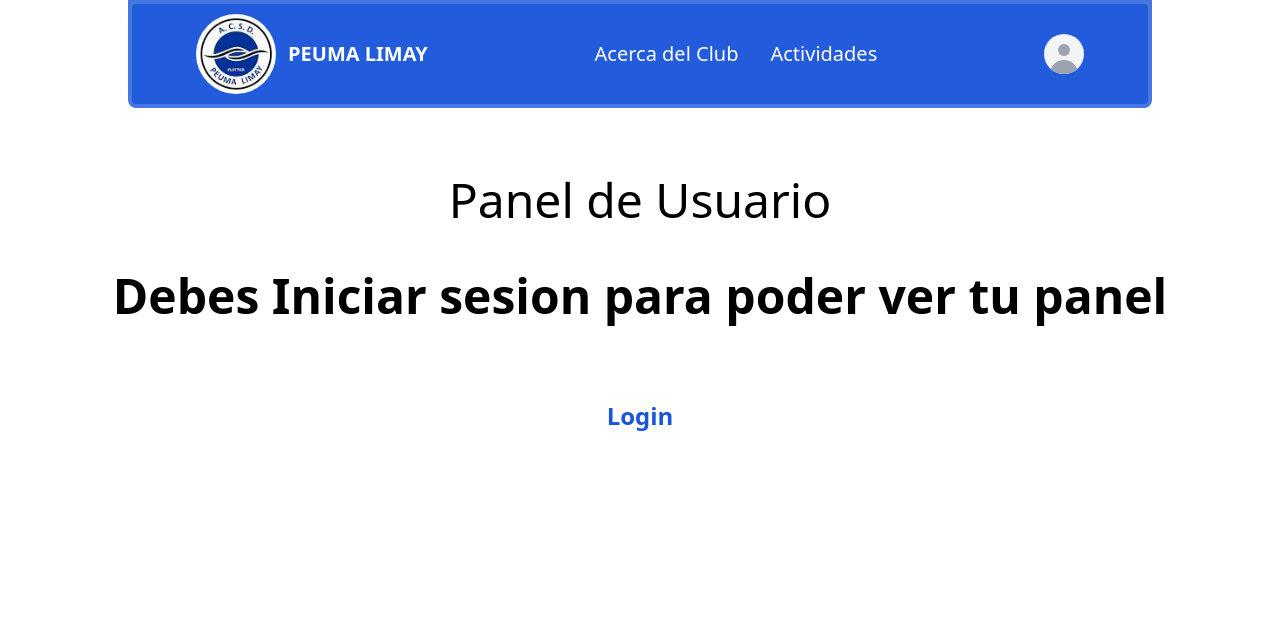
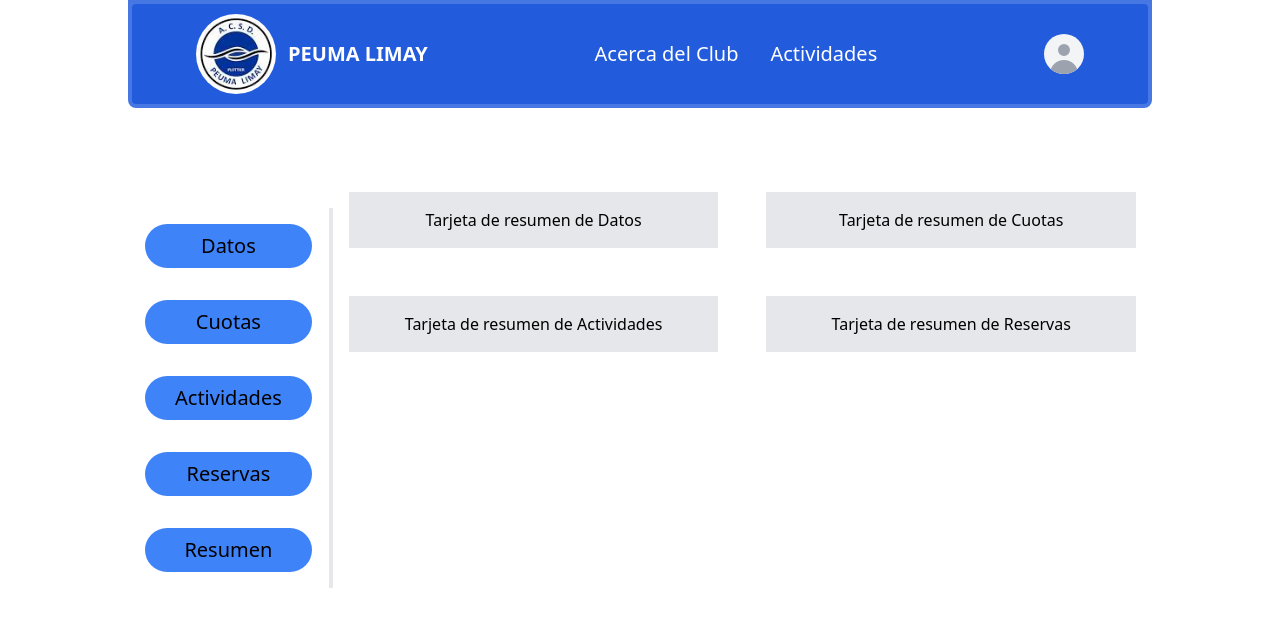
Before and after one commit to michiqueli/Mi-Club-App-Front, a Next.js app: page /userPanel in a window 1280 px wide. Shown: the top 626 px of the page. Built offline with nearby package versions, Linux system fonts and the light colour scheme; no server answers.

Commit message:
Acomodando el panel de usuario

```diff
--- a/src/app/login/page.tsx
+++ b/src/app/login/page.tsx
@@ -4,7 +4,7 @@ import { useState } from "react";
 import { useRouter } from "next/navigation";
 import { CredentialsLogin } from "../../components/constants/interfaces";
 import Field from "../../components/field";
-import { getSession, signIn, useSession } from "next-auth/react";
+import { getSession, signIn } from "next-auth/react";
 import { FaEye, FaEyeSlash } from "react-icons/fa";
 import { LoguedUser } from "@/components/constants/interfaces";
 
--- a/src/app/userPanel/page.tsx
+++ b/src/app/userPanel/page.tsx
@@ -1,95 +1,28 @@
 "use client";
-
-import { useEffect, useState } from "react";
-import { Spinner } from "flowbite-react";
-import { useSession } from "next-auth/react";
-import { UserData } from "@/components/constants/interfaces";
-import getUserById from "@/components/constants/request/getUserById";
-import { LoguedUser } from "@/components/constants/interfaces";
+import { useState } from "react";
+import UserResume from "./userPanelComponents/userResume";
+import  UserData  from "./userPanelComponents/userData";
 
 export default function UserPanel() {
-  const { data: session } = useSession();
-  const loguedUser  = session?.user as LoguedUser
-  const id = loguedUser?.userId
-  const [user, setUser] = useState<UserData | undefined | null>();
-  const [loading, setLoading] = useState(true);
+  const [mostrar, setMostrar] = useState(<UserResume />);
 
-  useEffect(() => {
-    const fetchData = async () => {
-      if (!id) {
-        setLoading(false);
-      } else {
-        try {
-          const data = await getUserById(id);
-          setUser(data.user);
-          setTimeout(() => {
-            setLoading(false);
-          }, 1000);
-        } catch (error) {
-          console.error(error);
-          setUser(null);
-          setTimeout(() => {
-            setLoading(false);
-          }, 1000);
-        }
-      }
-    };
-    fetchData();
-  }, [id]);
+  const userDataClick = () => {
+    setMostrar(<UserData/>)
+  }
+  const userResumeClick = () => {
+    setMostrar(<UserResume/>)
+  }
+
   return (
-    <div className="flex items-center justify-center flex-col">
-      <h1 className="pt-44 text-5xl mb-12">Panel de Usuario</h1>
-
-      {loading ? (
-        <Spinner color="info" aria-label="Info spinner example" size="xl" />
-      ) : (
-        <div>
-          {session ? (
-            <div className="text-2xl font-semibold text-center flex items-center justify-center flex-col">
-              <img
-                src={user?.socio.image}
-                alt="Foto de Socio"
-                className="mb-4 rounded-full"
-                height={200}
-                width={200}
-              />
-              <h1>Nombre</h1>
-              <h1 className="border-b-4 border-blue-200 mb-4">
-                {user?.socio.name} {user?.socio.last_name}
-              </h1>
-              <h1>Número de Socio</h1>
-              <h1 className="border-b-4 border-blue-200 mb-4">
-                0{user?.socio.number}
-              </h1>
-              <h1>DNI</h1>
-              <h1 className="border-b-4 border-blue-200 mb-4">
-                {user?.socio.dni}
-              </h1>
-              <h1>Fecha de Nacimiento</h1>
-              <h1 className="border-b-4 border-blue-200 mb-4">
-                {user?.socio.dob}
-              </h1>
-              <h1>Dirección</h1>
-              <h1 className="border-b-4 border-blue-200 mb-4">
-                {user?.socio.address}
-              </h1>
-              <h1>Teléfono</h1>
-              <h1 className="border-b-4 border-blue-200 mb-4">
-                {user?.socio.phone}
-              </h1>
-            </div>
-          ) : (
-            <div className="text-2xl font-semibold text-center flex items-center justify-center flex-col">
-              <h1 className="text-5xl mb-20 text-wrap">
-                Debes Iniciar sesion para poder ver tu panel
-              </h1>
-              <a href="/login" className="text-2xl text-blue-700">
-                Login
-              </a>
-            </div>
-          )}
-        </div>
-      )}
-    </div>
+    <main className="sm:pt-44 pt-20 flex h-full md:w-[80%] w-full">
+    <div className="flex flex-col md:w-[20%] text-center items-center border-r-4 mt-8">
+        <button onClick={userDataClick} className=" truncate my-4 w-10/12 text-xs lg:text-xl bg-blue-500 hover:bg-lime-300 text-black font-normal py-2 px-4 rounded-full">Datos</button>
+        <button className=" truncate my-4 w-10/12 text-xs lg:text-xl bg-blue-500 hover:bg-lime-300 text-black font-normal py-2 px-4 rounded-full">Cuotas</button>
+        <button className="truncate my-4 w-10/12 text-xs lg:text-xl bg-blue-500 hover:bg-lime-300 text-black font-normal py-2 px-4 rounded-full">Actividades</button>
+        <button className="truncate my-4 w-10/12 text-xs lg:text-xl bg-blue-500 hover:bg-lime-300 text-black font-normal py-2 px-4 rounded-full">Reservas</button>
+        <button onClick={userResumeClick} className="truncate my-4 w-10/12 text-xs lg:text-xl bg-blue-500 hover:bg-lime-300 text-black font-normal py-2 px-4 rounded-full">Resumen</button>
+      </div>
+      <div className="w-[80%] h-full">{mostrar}</div>
+    </main>
   );
 }
--- /dev/null
+++ b/src/app/userPanel/userPanelComponents/userData.tsx
@@ -0,0 +1,91 @@
+"use client";
+
+import { useEffect, useState } from "react";
+import { Spinner } from "flowbite-react";
+import { useSession } from "next-auth/react";
+import { UserData } from "@/components/constants/interfaces";
+import getUserById from "@/components/constants/request/getUserById";
+import { LoguedUser } from "@/components/constants/interfaces";
+
+export default function UserData() {
+  const { data: session } = useSession();
+  const loguedUser = session?.user as LoguedUser;
+  const id = loguedUser?.userId;
+  const [user, setUser] = useState<UserData | undefined | null>();
+  const [loading, setLoading] = useState(true);
+
+  useEffect(() => {
+    const fetchData = async () => {
+      if (!id) {
+        setLoading(false);
+      } else {
+        try {
+          const data = await getUserById(id);
+          setUser(data.user);
+          setTimeout(() => {
+            setLoading(false);
+          }, 1000);
+        } catch (error) {
+          console.error(error);
+          setUser(null);
+          setTimeout(() => {
+            setLoading(false);
+          }, 1000);
+        }
+      }
+    };
+    fetchData();
+  }, [id]);
+  return (
+    <main>
+      {loading ? (
+        <div className="w-full h-full flex justify-center items-center">
+          <Spinner color="info" aria-label="Info spinner example" size="xl" />
+        </div>
+      ) : (
+        <div className="flex lg:flex-row flex-col h-full md:mt-16">
+          <div className="h-full justify-center items-center content-center text-center lg:mt-8 flex lg:ml-4 lg:mr-8 m-8">
+            <img
+              src={user?.socio.image}
+              alt="Foto de Socio"
+              className="mb-4 object-cover square-image rounded-md"
+              style={{ height: '250px', width: '250px' }}
+            />
+          </div>
+          <div className="flex flex-col lg:w-[50%] justify-center text-center">
+            <div>
+              <h1 className=" sm:text-2xl text-md font-semibold">Nombre</h1>
+              <h1 className=" sm:text-xl text-md font-light mb-4">
+                {user?.socio.name} {user?.socio.last_name}
+              </h1>
+            </div>
+            <div>
+              <h1 className=" sm:text-2xl text-md font-semibold">Número de Socio</h1>
+              <h1 className=" sm:text-xl text-md font-light mb-4">{user?.socio.number}</h1>
+            </div>
+            <div>
+              <h1 className=" sm:text-2xl text-md font-semibold">DNI</h1>
+              <h1 className=" sm:text-xl text-md font-light mb-4">{user?.socio.dni}</h1>
+            </div>
+          </div>
+          <div className="flex flex-col lg:w-[50%] justify-center text-center">
+            <div>
+              <h1 className=" sm:text-2xl text-md font-semibold">Fecha de Nacimiento</h1>
+              <h1 className=" sm:text-xl text-md font-light mb-4">{user?.socio.dob}</h1>
+            </div>
+            <div>
+              <h1 className=" sm:text-2xl text-md font-semibold">Dirección</h1>
+              <h1 className=" sm:text-xl text-md font-light mb-4">
+                {user?.socio.address}
+              </h1>
+            </div>
+            <div>
+              <h1 className=" sm:text-2xl text-md font-semibold">Teléfono</h1>
+              <h1 className="sm:text-xl text-md font-light mb-4">{user?.socio.phone}</h1>
+            </div>
+          </div>
+        </div>
+      )}
+    </main>
+  );
+}
--- /dev/null
+++ b/src/app/userPanel/userPanelComponents/userResume.tsx
@@ -0,0 +1,10 @@
+export default function UserResume() {
+  return (
+    <main className="grid grid-cols-2 grid-rows-2 gap-4 items-center content-center text-center justify-around h-full w-full">
+      <div className="bg-gray-200 p-4 m-4">Tarjeta de resumen de Datos</div>
+      <div className="bg-gray-200 p-4 m-4">Tarjeta de resumen de Cuotas</div>
+      <div className="bg-gray-200 p-4 m-4">Tarjeta de resumen de Actividades</div>
+      <div className="bg-gray-200 p-4 m-4">Tarjeta de resumen de Reservas</div>
+    </main>
+  );
+}
```
